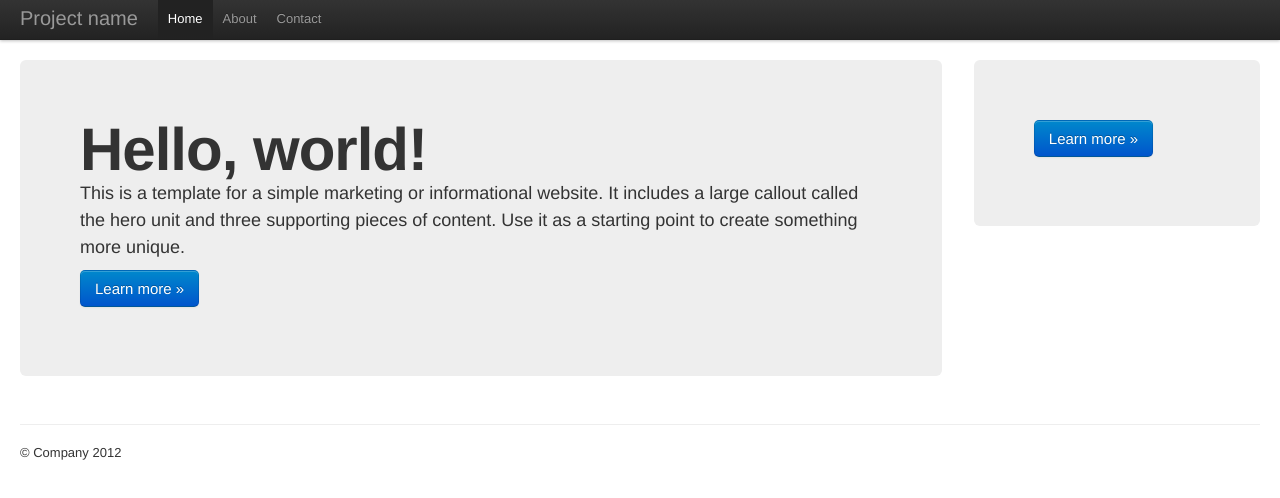
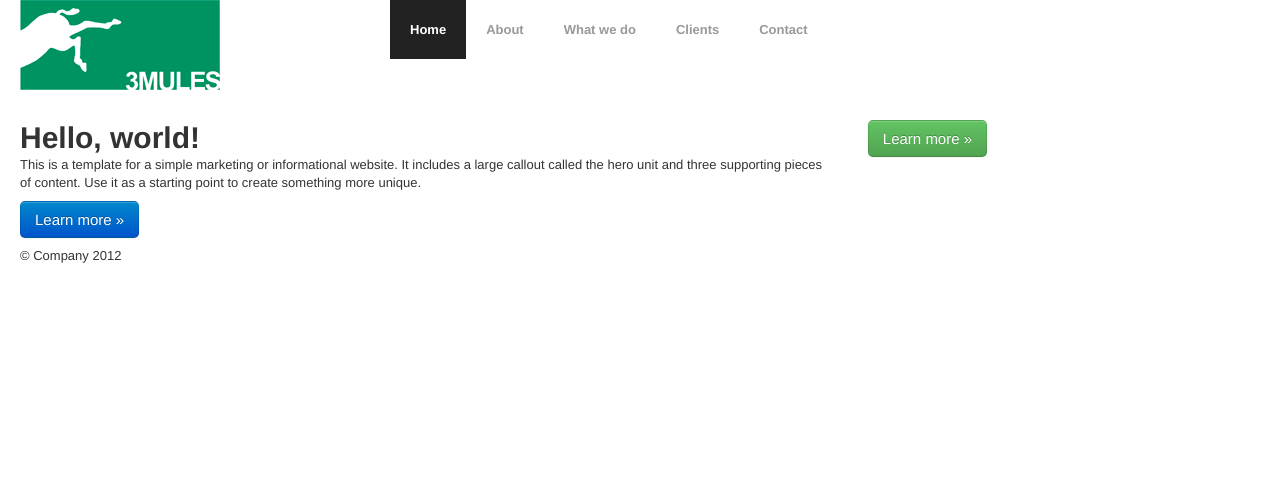
Before and after one commit to jossoway/3mules, a plain HTML site: page index.htm in a window 1280 px wide. Drawn offline with nearby package versions, Linux system fonts and the light colour scheme.

Commit message:
First commit of 3mules styles.

```diff
--- /dev/null
+++ b/css/3mules.css
@@ -0,0 +1,62 @@
+/* 3 Mules website styles */
+/* colours
+
+3 Mules green: #109560
+
+*/
+
+body
+{
+padding-top: 0;
+}
+
+.navbar-inner
+{
+background: #fff;
+padding-left: 0;
+padding-right: 0;
+}
+
+.navbar .brand {
+padding: 0px 20px 12px;
+}
+
+.navbar .nav .active > a, .navbar .nav .active > a:hover {
+background-color: #109560;
+}
+
+.navbar .nav {
+margin-left: 150px;
+}
+
+.navbar .nav > li > a {
+float: none;
+padding: 20px 20px;
+line-height: 19px;
+color: #999;
+text-decoration: none;
+text-shadow: none;
+font-weight: bold;
+}
+
+.navbar .nav > li > a:hover {
+  color: #ffffff;
+  text-decoration: none;
+  background-color: transparent;
+}
+
+.navbar .nav .active > a,
+.navbar .nav .active > a:hover {
+  color: #ffffff;
+  text-decoration: none;
+  background-color: #222222;
+}
+
+.navbar .divider-vertical {
+  width: 1px;
+  height: 40px;
+  margin: 0 9px;
+  overflow: hidden;
+  background-color: #222222;
+  border-right: 1px solid #333333;
+}
--- a/index.htm
+++ b/index.htm
@@ -24,6 +24,8 @@
 
     <link href="css/bootstrap-responsive.css" rel="stylesheet">
 
+     <link href="css/3mules.css" rel="stylesheet">
+
     <!--[if lte IE 6]>
 		<link rel="stylesheet" href="http://universal-ie6-css.googlecode.com/files/ie6.1.1.css" media="screen, projection">
 		<link rel="stylesheet" href="css/ie6.css"/>
@@ -44,7 +46,7 @@
 
   <body>
 
-    <div class="navbar navbar-fixed-top">
+    <div class="navbar">
       <div class="navbar-inner">
         <div class="container-fluid">
           <a class="btn btn-navbar" data-toggle="collapse" data-target=".nav-collapse">
@@ -53,12 +55,14 @@
             <span class="icon-bar"></span>
           </a>
 
-          <a class="brand" href="#">Project name</a>
+          <a class="brand" href="#"><img src="img/3mules-logo.png"/></a>
 
           <div class="nav-collapse">
             <ul class="nav">
               <li class="active"><a href="#">Home</a></li>
               <li><a href="#about">About</a></li>
+              <li><a href="#what">What we do</a></li>
+              <li><a href="#clients">Clients</a></li>
               <li><a href="#contact">Contact</a></li>
             </ul>
           </div><!--/.nav-collapse -->
@@ -69,23 +73,17 @@
     <div class="container-fluid">
       <div class="row-fluid">
 
-        <div class="span9">
-          <div class="hero-unit">
+        <div class="span8">
             <h1>Hello, world!</h1>
             <p>This is a template for a simple marketing or informational website. It includes a large callout called the hero unit and three supporting pieces of content. Use it as a starting point to create something more unique.</p>
             <p><a class="btn btn-primary btn-large">Learn more &raquo;</a></p>
-          </div>
         </div><!--/.span9-->
 
-        <div class="span3">
-          <div class="hero-unit">
-            <p><a class="btn btn-primary btn-large">Learn more &raquo;</a></p>
-          </div>
+        <div class="span4">
+            <p><a class="btn btn-success btn-large">Learn more &raquo;</a></p>
         </div><!--/.span9-->
 
       </div><!--/row-->
-
-      <hr>
 
       <footer>
         <p>&copy; Company 2012</p>
```
Also changed, not shown: css/bootstrap-responsive.css, css/bootstrap-responsive.min.css (deleted), css/bootstrap.css, css/bootstrap.min.css (deleted), img/3mules-logo.png (added).
